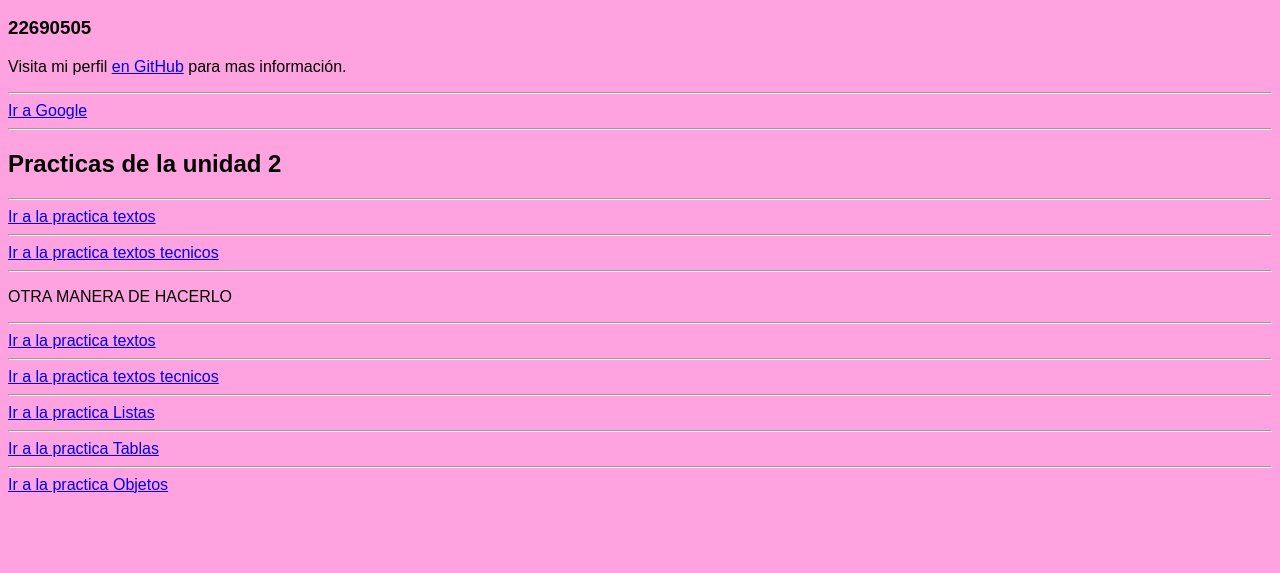
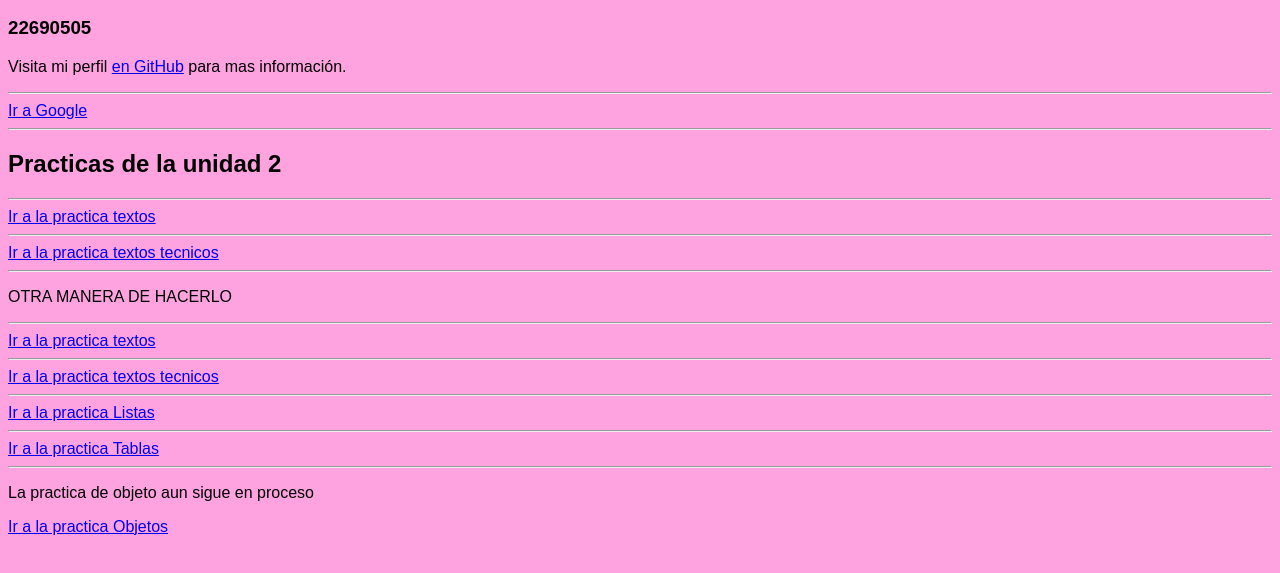
Before and after one commit to DannaMichelleGM/Portafolio, a plain HTML site: page index.html in a window 1280 px wide. Shown: the part 169-742 px from the top of the page. Drawn offline with Linux system fonts and the light colour scheme.

Commit message:
index.html

```diff
--- a/index.html
+++ b/index.html
@@ -46,6 +46,7 @@
     <hr />
     <a href="Tablas.html">Ir a la practica Tablas</a>
     <hr />
+    <p>La practica de objeto aun sigue en proceso</p>
     <a href="Objeto.html">Ir a la practica Objetos</a>
     <!--Esta si permitira cargarlo-->
 </body>
```
